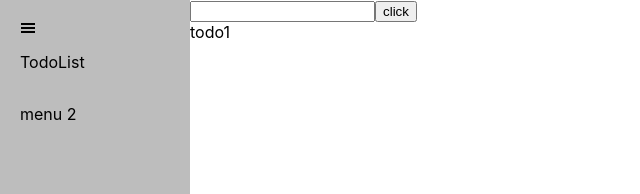
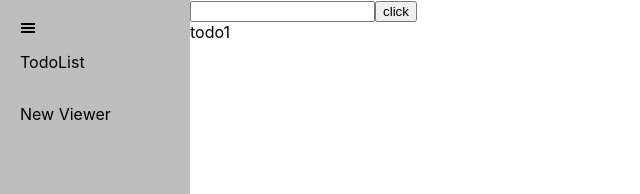
Before and after one commit to projaewoo/Board, a React (Create React App) app: page / in a window 1280 px wide. Shown: the top 194 px of the page, without its empty margins (0-640 px from the left). Built offline with nearby package versions, Linux system fonts and the light colour scheme.

Commit message:
# 1. TodoList 개발
1. App.js에서 contextAPI (TotalContext, TotalProvider) 생성 및 적용
2. NavBar에 들어가는 MENU를 따로 분리해서 관리

```diff
--- a/src/App.js
+++ b/src/App.js
@@ -1,14 +1,42 @@
-import React, { useState } from "react";
+import React, { createContext, useState } from "react";
 import NavBar from "./components/NavBar";
 import MainPage from "./components/MainPage";
+
+const TotalContext = createContext({
+  state: { page: "", todoList: [] },
+  actions: {
+    setPage: () => {},
+    setTodoList: () => {},
+  },
+});
+
+const TotalProvider = ({ children }) => {
+  const [page, setPage] = useState("TodoList");
+  const [todoList, setTodoList] = useState(["todo1"]);
+
+  const value = {
+    state: { page, todoList },
+    actions: { setPage, setTodoList },
+  };
+
+  return (
+    <TotalContext.Provider value={value}>{children}</TotalContext.Provider>
+  );
+};
+
+const { Consumer: TotalConsumer } = TotalContext;
+
+export { TotalProvider, TotalConsumer };
 
 const App = () => {
   const [sideBar, setSideBar] = useState(true);
 
   return (
     <>
-      <NavBar sideBar={sideBar} setSideBar={setSideBar} />
-      <MainPage sideBar={sideBar} />
+      <TotalProvider>
+        <NavBar sideBar={sideBar} setSideBar={setSideBar} />
+        <MainPage sideBar={sideBar} />
+      </TotalProvider>
     </>
   );
 };
--- a/src/components/MainPage.js
+++ b/src/components/MainPage.js
@@ -1,7 +1,7 @@
 import React from "react";
 import styled from "styled-components";
 
-import { TodoProvider } from "./Todo/index";
+import { TotalConsumer } from "../App";
 import { TodoInsert, TodoList } from "./Todo";
 
 const MainPage = (props) => {
@@ -9,10 +9,16 @@ const MainPage = (props) => {
 
   return (
     <MainPageWrapper sideBar={sideBar}>
-      <TodoProvider>
-        <TodoInsert />
-        <TodoList />
-      </TodoProvider>
+      <TotalConsumer>
+        {({ state }) =>
+          state.page === "TodoList" ? (
+            <>
+              <TodoInsert />
+              <TodoList />
+            </>
+          ) : null
+        }
+      </TotalConsumer>
     </MainPageWrapper>
   );
 };
--- a/src/components/NavBar.js
+++ b/src/components/NavBar.js
@@ -1,5 +1,8 @@
 import React, { useEffect } from "react";
 import styled from "styled-components";
+
+import { MENU } from "../utils/MENU";
+import { TotalConsumer } from "../App";
 
 import { GiHamburgerMenu as HamburgerIcon } from "react-icons/gi";
 
@@ -7,15 +10,27 @@ const NavBar = (props) => {
   const { sideBar, setSideBar } = props;
 
   return (
-    <NavBarWrapper sideBar={sideBar}>
-      <HamburgerIcon onClick={() => setSideBar(!sideBar)} />
-      {sideBar ? (
-        <>
-          <p>TodoList</p>
-          <p>menu 2</p>
-        </>
-      ) : null}
-    </NavBarWrapper>
+    <TotalConsumer>
+      {({ state, actions }) => (
+        console.log(state),
+        (
+          <NavBarWrapper sideBar={sideBar}>
+            <HamburgerIcon onClick={() => setSideBar(!sideBar)} />
+            {sideBar
+              ? MENU.map((menu, index) => (
+                  <p
+                    key={index}
+                    onClick={() => actions.setPage(menu)}
+                    style={{ cursor: "pointer" }}
+                  >
+                    {menu}
+                  </p>
+                ))
+              : null}
+          </NavBarWrapper>
+        )
+      )}
+    </TotalConsumer>
   );
 };
 
--- a/src/components/Todo/TodoInsert.js
+++ b/src/components/Todo/TodoInsert.js
@@ -1,13 +1,13 @@
 import React, { useState } from "react";
 import styled from "styled-components";
 
-import { TodoConsumer } from "./index";
+import { TotalConsumer } from "../../App";
 
 const TodoInsert = () => {
   const [inputValue, setInputValue] = useState();
 
   return (
-    <TodoConsumer>
+    <TotalConsumer>
       {({ actions }) => (
         <>
           <input type="text" onChange={(e) => setInputValue(e.target.value)} />
@@ -20,7 +20,7 @@ const TodoInsert = () => {
           </button>
         </>
       )}
-    </TodoConsumer>
+    </TotalConsumer>
   );
 };
 
--- a/src/components/Todo/TodoList.js
+++ b/src/components/Todo/TodoList.js
@@ -1,14 +1,16 @@
 import React, { useEffect } from "react";
 import styled from "styled-components";
 
-import { TodoConsumer } from "./index";
+import { TotalConsumer } from "../../App";
 
 const TodoList = () => {
   return (
-    <TodoConsumer>
+    <TotalConsumer>
       {/** {({ state }) => ... }   //  객체 비구조화 할당  // value.state가 있어서 ({ state })로 사용 */}
-      {({ state }) => state.todoList.map((todo) => <div>{todo}</div>)}
-    </TodoConsumer>
+      {({ state }) =>
+        state.todoList.map((todo, index) => <div key={index}>{todo}</div>)
+      }
+    </TotalConsumer>
   );
 };
 
--- a/src/components/Todo/index.js
+++ b/src/components/Todo/index.js
@@ -1,26 +1,4 @@
-import React, { createContext, useState } from "react";
 import TodoInsert from "./TodoInsert";
 import TodoList from "./TodoList";
 
-const TodoContext = createContext({
-  state: { todoList: [] },
-  actions: {
-    setTodoList: () => {},
-  },
-});
-
-const TodoProvider = ({ children }) => {
-  const [todoList, setTodoList] = useState(["todo1"]);
-
-  const value = {
-    state: { todoList },
-    actions: { setTodoList },
-  };
-
-  return <TodoContext.Provider value={value}>{children}</TodoContext.Provider>;
-};
-
-// const TodoConsumer = TodoContext.Consumer와 같은 의미
-const { Consumer: TodoConsumer } = TodoContext;
-
-export { TodoInsert, TodoList, TodoProvider, TodoConsumer };
+export { TodoInsert, TodoList };
--- /dev/null
+++ b/src/utils/MENU.js
@@ -0,0 +1 @@
+export const MENU = ["TodoList", "New Viewer"];
```
